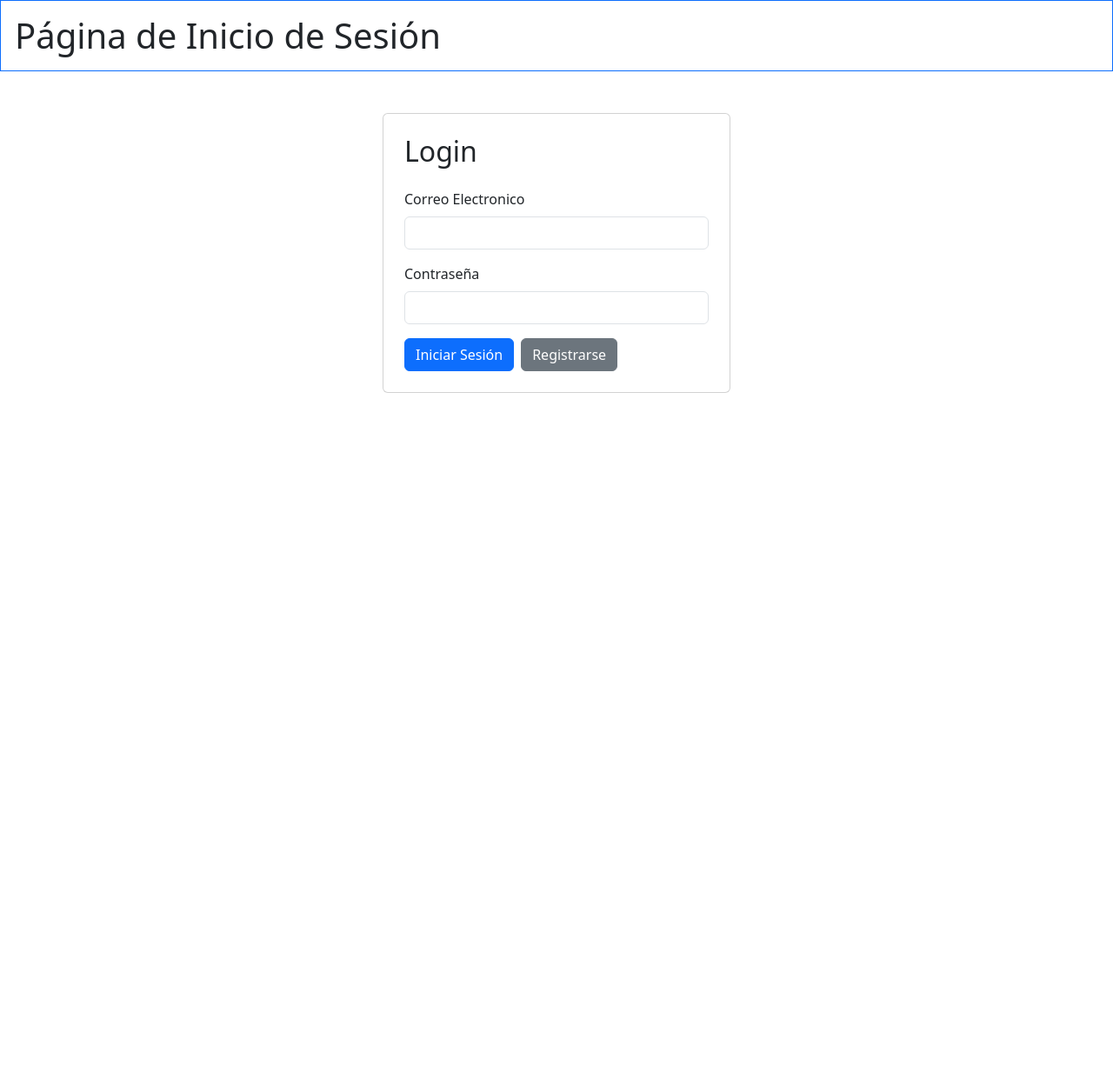
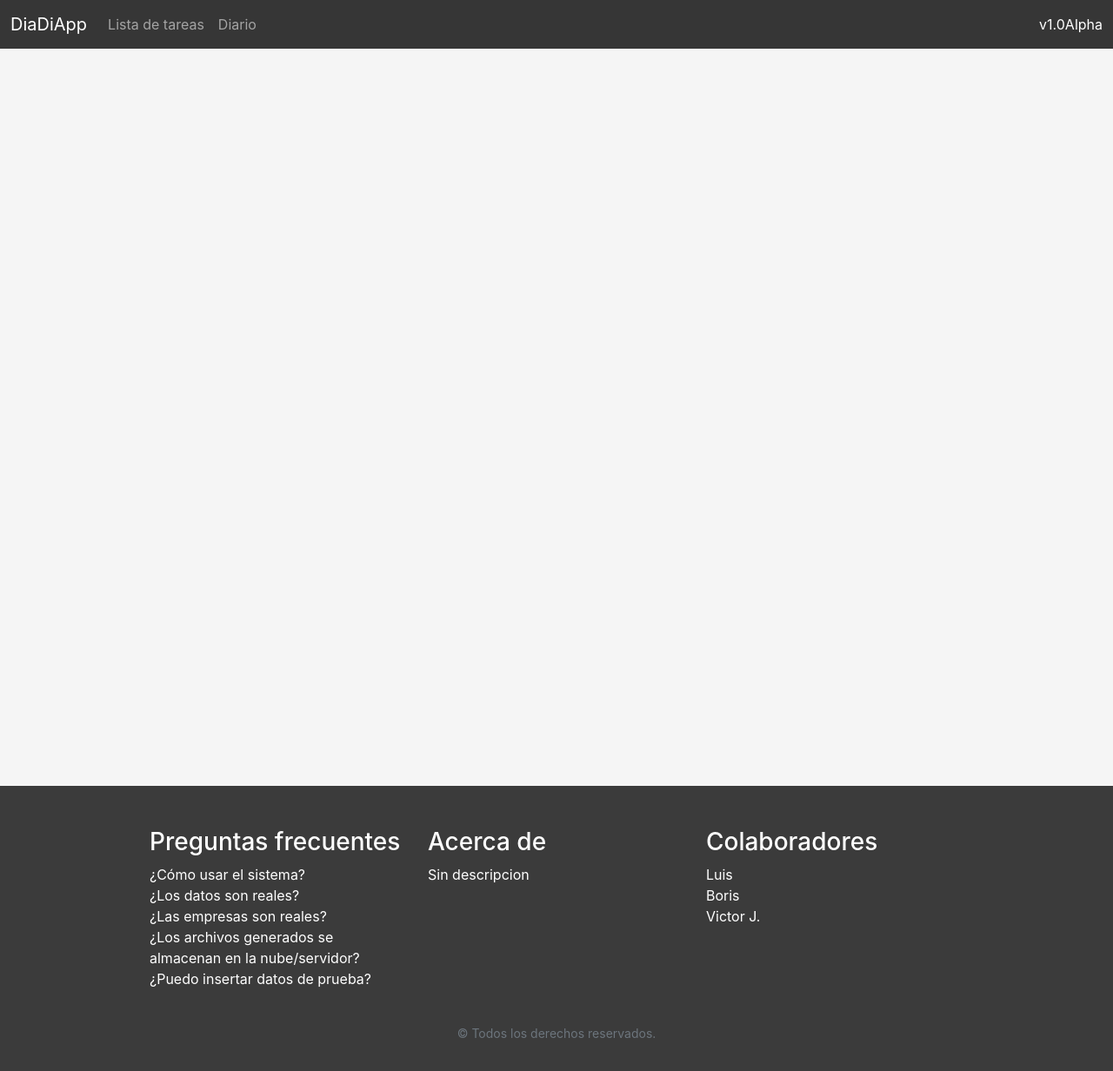
Before and after one commit to maximovj/diadi-app, a React (Create React App) app in the folder dev-react-app/: page / in a window 1280 px wide. Shown: the top 1232 px of the page at 87% size. Before the commit the page ends 800 px from the top, so only its background shows below. Built offline with nearby package versions, Linux system fonts and the light colour scheme.

Commit message:
*** Se agrega navbar y pie de pagina

```diff
--- a/dev-react-app/package.json
+++ b/dev-react-app/package.json
@@ -6,7 +6,6 @@
     "@testing-library/jest-dom": "^5.17.0",
     "@testing-library/react": "^13.4.0",
     "@testing-library/user-event": "^13.5.0",
-    "bootstrap": "^5.3.3",
     "react": "^18.3.1",
     "react-dom": "^18.3.1",
     "react-router-dom": "^6.23.1",
--- a/dev-react-app/public/index.html
+++ b/dev-react-app/public/index.html
@@ -25,6 +25,7 @@
       Learn how to configure a non-root public URL by running `npm run build`.
     -->
     <title>React App</title>
+    <link href="https://cdn.jsdelivr.net/npm/bootstrap@5.0.2/dist/css/bootstrap.min.css" rel="stylesheet" integrity="sha384-EVSTQN3/azprG1Anm3QDgpJLIm9Nao0Yz1ztcQTwFspd3yD65VohhpuuCOmLASjC" crossorigin="anonymous">
   </head>
   <body>
     <noscript>You need to enable JavaScript to run this app.</noscript>
@@ -39,5 +40,7 @@
       To begin the development, run `npm start` or `yarn start`.
       To create a production bundle, use `npm run build` or `yarn build`.
     -->
+    <script src="https://cdn.jsdelivr.net/npm/@popperjs/core@2.9.2/dist/umd/popper.min.js" integrity="sha384-IQsoLXl5PILFhosVNubq5LC7Qb9DXgDA9i+tQ8Zj3iwWAwPtgFTxbJ8NT4GN1R8p" crossorigin="anonymous"></script>
+<script src="https://cdn.jsdelivr.net/npm/bootstrap@5.0.2/dist/js/bootstrap.min.js" integrity="sha384-cVKIPhGWiC2Al4u+LWgxfKTRIcfu0JTxR+EQDz/bgldoEyl4H0zUF0QKbrJ0EcQF" crossorigin="anonymous"></script>
   </body>
 </html>
--- a/dev-react-app/src/App.css
+++ b/dev-react-app/src/App.css
@@ -1,45 +1,28 @@
-
-/* Sidebar.css */
-.d-flex {
-  display: flex;
+body {
+  background-color: #d1d1d133;
 }
 
-.sidebar {
-  width: 250px;
-  transition: all 0.3s;
-  position: fixed;
-  top: 0;
-  left: -150px; /* 20px visible when closed */
-  height: 100%;
-  z-index: 1000;
-  background-color: #f8f9fa;
-  box-shadow: 0 3px 10px rgba(0, 0, 0, 0.2);
+.container-css {
+  width: 100%;
+  height: 100vh;
+  background-color: inherit;
+  position: relative;
 }
 
-.sidebar.active {
-  left: 0;
+.card-css {
+  width: 400px;
+  height: 400px;
 }
 
-.sidebar-header {
-  padding: 10px;
-  text-align: right;
+footer {
+  background-color: #3b3b3b;
+  color: #fff;
+  padding: 10rem;
 }
-
-.sidebar-content {
-  padding: 15px;
-  transition: margin-left 0.3s; /* Agregamos la transición para el margen izquierdo */
+footer a {
+  color: #fff;
+  text-decoration: none;
 }
-
-.content {
-  flex-grow: 1;
-  padding-left: 15px;
+footer a:hover {
+  text-decoration: underline;
 }
-
-.content.sidebar-open {
-  margin-left: 250px; /* Movemos el contenido hacia la derecha cuando el menú está abierto */
-}
-
-.shadow-hover:hover {
-  box-shadow: 0 0.125rem 0.25rem rgba(0, 0, 0, 0.05);
-  transition: box-shadow 0.3s ease;
-}
--- /dev/null
+++ b/dev-react-app/src/components/NavBar.jsx
@@ -0,0 +1,75 @@
+export function NavBar() {
+  return (
+    <>
+      <nav className="navbar navbar-expand-lg navbar-dark text-white" style={{ backgroundColor: '#363636' }}>
+        <div className="container-fluid">
+          <a className="navbar-brand" href="#">
+            DiaDiApp
+          </a>
+          <button
+            className="navbar-toggler"
+            type="button"
+            data-bs-toggle="offcanvas"
+            data-bs-target="#offcanvasExample"
+            aria-controls="offcanvasExampleLabel"
+            aria-expanded="false"
+            aria-label="Toggle navigation"
+          >
+            <span className="navbar-toggler-icon"></span>
+          </button>
+          <div className="collapse navbar-collapse" id="navbarSupportedContent">
+            <ul className="navbar-nav me-auto mb-2 mb-lg-0">
+              <li className="nav-item">
+                <a className="nav-link" aria-current="page" href="#">
+                  Lista de tareas
+                </a>
+              </li>
+              <li className="nav-item">
+                <a className="nav-link" aria-current="page" href="#">
+                  Diario
+                </a>
+              </li>
+            </ul>
+           <div>
+            <span>v1.0Alpha</span>
+           </div>
+          </div>
+        </div>
+      </nav>
+
+      <div
+        className="offcanvas offcanvas-start"
+        tabindex="-1"
+        id="offcanvasExample"
+        aria-labelledby="offcanvasExampleLabel"
+      >
+        <div className="offcanvas-header">
+          <h5 className="offcanvas-title" id="offcanvasExampleLabel">
+            DiaDiApp
+          </h5>
+          <button
+            type="button"
+            className="btn-close text-reset"
+            data-bs-dismiss="offcanvas"
+            aria-label="Close"
+          ></button>
+        </div>
+        <div className="offcanvas-body">
+          <span>Menu</span>
+          <ul className="navbar-nav me-auto mb-2 mb-lg-0">
+              <li className="nav-item">
+                <a className="nav-link" aria-current="page" href="#">
+                  Lista de tareas
+                </a>
+              </li>
+              <li className="nav-item">
+                <a className="nav-link" aria-current="page" href="#">
+                  Diario
+                </a>
+              </li>
+            </ul>
+        </div>
+      </div>
+    </>
+  );
+}
--- /dev/null
+++ b/dev-react-app/src/components/Pie.jsx
@@ -0,0 +1,65 @@
+export function Pie() {
+  return (
+    <>
+      <footer className="text-white py-5 mt-auto">
+        <div className="container">
+          <div className="row">
+            <div className="col-md-4">
+              <h3 className="texto-titulo-css">Preguntas frecuentes</h3>
+              <ul className="list-unstyled">
+                <li>
+                  <a href="#">¿Cómo usar el sistema?</a>
+                </li>
+                <li>
+                  <a href="#">¿Los datos son reales?</a>
+                </li>
+                <li>
+                  <a href="#">¿Las empresas son reales?</a>
+                </li>
+                <li>
+                  <a href="#">
+                    ¿Los archivos generados se almacenan en la nube/servidor?
+                  </a>
+                </li>
+                <li>
+                  <a href="#">¿Puedo insertar datos de prueba?</a>
+                </li>
+              </ul>
+            </div>
+
+            <div className="col-md-4">
+              <h3 className="texto-titulo-css">Acerca de</h3>
+              <p>Sin descripcion</p>
+            </div>
+
+            <div className="col-md-4">
+              <h3 className="texto-titulo-css">Colaboradores</h3>
+              <ul className="list-unstyled">
+                <li>
+                  <a href="#">Luis</a>
+                </li>
+                <li>
+                  <a href="#">Boris</a>
+                </li>
+                <li>
+                  <a href="#">Victor J.</a>
+                </li>
+              </ul>
+            </div>
+          </div>
+        </div>
+
+        <div className="container mt-4">
+          <div className="row">
+            <div className="col-md-12 text-center">
+              <p className="text-muted small">
+                &copy; <span id="currentYear"></span> Todos los derechos
+                reservados.
+              </p>
+            </div>
+          </div>
+        </div>
+      </footer>
+    </>
+  );
+}
--- a/dev-react-app/src/components/login/Login.js
+++ b/dev-react-app/src/components/login/Login.js
@@ -1,7 +1,8 @@
 import { useState } from 'react'
 import { useNavigate } from 'react-router-dom'
 import { findUserByUsername } from '../../services/services';
-export function Login({onLogin}){
+
+export function Login({ onLogin }) {
   const navigate = useNavigate();
   const [userName, setEmail] = useState('');
   const [password, setPassword] = useState('');
@@ -9,21 +10,21 @@ export function Login({onLogin}){
   const handleLogin = () => {
     const user = findUserByUsername(userName)
 
-        if(user && user.password === password){
+    if (user && user.password === password) {
       onLogin(user)
       navigate('/home')
-        }else{
+    } else {
       alert('Credenciales incorrectas')
     }
+  }
 
-    }
   return (
-        <div className="container d-flex justify-content-center align-items-center" >
-          <div className="card p-4" style={{ maxWidth: '400px', width: '100%' }}>
-            <h2 className="mb-4">Login</h2>
+    <div className="d-flex vh-100">
+      <div className="m-auto card card-css p-4">
+        <h2 className="mb-4">Acceder</h2>
         <form>
           <div className="mb-3">
-                <label htmlFor="email" className="form-label">Correo Electronico</label>
+            <label htmlFor="email" className="form-label">Correo electrónico</label>
             <input
               type="text"
               className="form-control"
@@ -42,8 +43,10 @@ export function Login({onLogin}){
               onChange={(e) => setPassword(e.target.value)}
             />
           </div>
-              <button type="button" className="btn btn-primary" onClick={handleLogin}>Iniciar Sesión</button>
-             <a href="/register" className="btn btn-secondary ms-2">Registrarse</a>
+          <div className="d-flex justify-content-between align-items-center">
+            <button type="button" className="btn btn-success" onClick={handleLogin}>Acceder</button>
+            <a href="/register" className="btn btn-danger">Registrarme</a>
+          </div>
         </form>
       </div>
     </div>
--- a/dev-react-app/src/components/login/RegisterUser.js
+++ b/dev-react-app/src/components/login/RegisterUser.js
@@ -19,12 +19,12 @@ export function RegisterUser(){
       };
 
       return (
-        <div className="container d-flex justify-content-center align-items-center" style={{ minHeight: '100vh' }}>
-          <div className="card border border-primary p-4" style={{ maxWidth: '400px', width: '100%' }}>
-            <h2 className="mb-4">Registro</h2>
+        <div className="d-flex vh-100">
+          <div className="m-auto card card-css p-4">
+            <h2 className="mb-4">Registrarme</h2>
             <form>
               <div className="mb-3">
-                <label htmlFor="username" className="form-label">Nombre de Usuario</label>
+                <label htmlFor="username" className="form-label">Nombre de usuario</label>
                 <input
                   type="text"
                   className="form-control"
@@ -43,8 +43,10 @@ export function RegisterUser(){
                   onChange={(e) => setPassword(e.target.value)}
                 />
               </div>
-              <button type="button" className="btn btn-primary" onClick={handleRegister}>Registrarse</button>
-              <a href="/" className="btn btn-secondary ms-2">Volver al inicio sesion</a>
+              <div className="d-flex justify-content-between align-items-center">
+                <button type="button" className="btn btn-success">Registrarme</button>
+                <button type="button" className="btn btn-primary">Acceder</button>
+              </div>
             </form>
           </div>
         </div>
--- a/dev-react-app/src/index.js
+++ b/dev-react-app/src/index.js
@@ -3,7 +3,6 @@ import ReactDOM from 'react-dom/client';
 import './index.css';
 import App from './App';
 import reportWebVitals from './reportWebVitals';
-import 'bootstrap/dist/css/bootstrap.min.css';
 
 const root = ReactDOM.createRoot(document.getElementById('root'));
 root.render(
--- a/dev-react-app/src/pages/Diario.js
+++ b/dev-react-app/src/pages/Diario.js
@@ -1,4 +1,3 @@
-import 'bootstrap/dist/css/bootstrap.min.css';
 
 export function Diario(){
     return(
--- a/dev-react-app/src/pages/LoginPage.js
+++ b/dev-react-app/src/pages/LoginPage.js
@@ -9,7 +9,6 @@ export function LoginPage(){
 
           return (
             <div>
-              <h1 className="border border-primary p-3 mb-5">Página de Inicio de Sesión</h1>
               <Login onLogin={handleLogin} />
             </div>
           );
--- a/dev-react-app/src/routes/routes.js
+++ b/dev-react-app/src/routes/routes.js
@@ -1,19 +1,25 @@
-
 import { BrowserRouter, Route, Routes } from 'react-router-dom'
 import { LoginPage } from '../pages/LoginPage'
 import { RegisterUser } from '../components/login/RegisterUser'
 import { Home } from '../pages/Home'
 import { Diario } from '../pages/Diario'
+import { NavBar } from '../components/NavBar'
+import { Pie } from '../components/Pie'
+
 export function RoutePage (){
     return(
         <BrowserRouter>
+            <NavBar></NavBar>
+            <div className='container container-css my-4'>
             <Routes>
-                {/* <Route path="/" element={<Home/>}/> */}
-                <Route path="/" element={<LoginPage/>}/>
-                <Route path="/register" element={<RegisterUser/>}/>
-                <Route path="/Home" element={<Home/>}/>
+                <Route path="/" element={<Home/>}/>
+                <Route path="/inicio" element={<Home/>}/>
+                <Route path="/acceder" element={<LoginPage/>}/>
+                <Route path="/registrarme" element={<RegisterUser/>}/>
                 <Route path="/diario" element={<Diario/>}/>
             </Routes>
+            </div>
+            <Pie></Pie>
         </BrowserRouter>
     )
 }
```
Also changed, not shown: dev-react-app/src/components/HomePage/SideBar.js (+2 -27 lines), 1 other file (tests, documents, lock files or other folders). Lines whose indentation alone changed are shown as unchanged.
